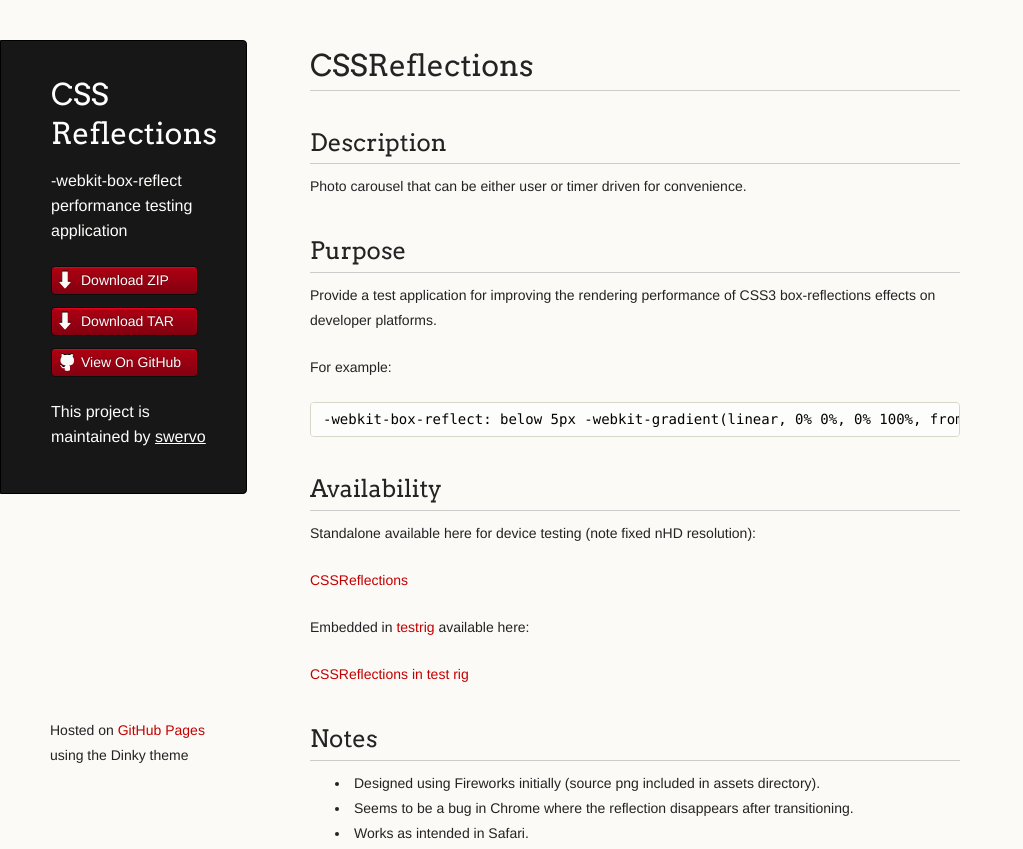
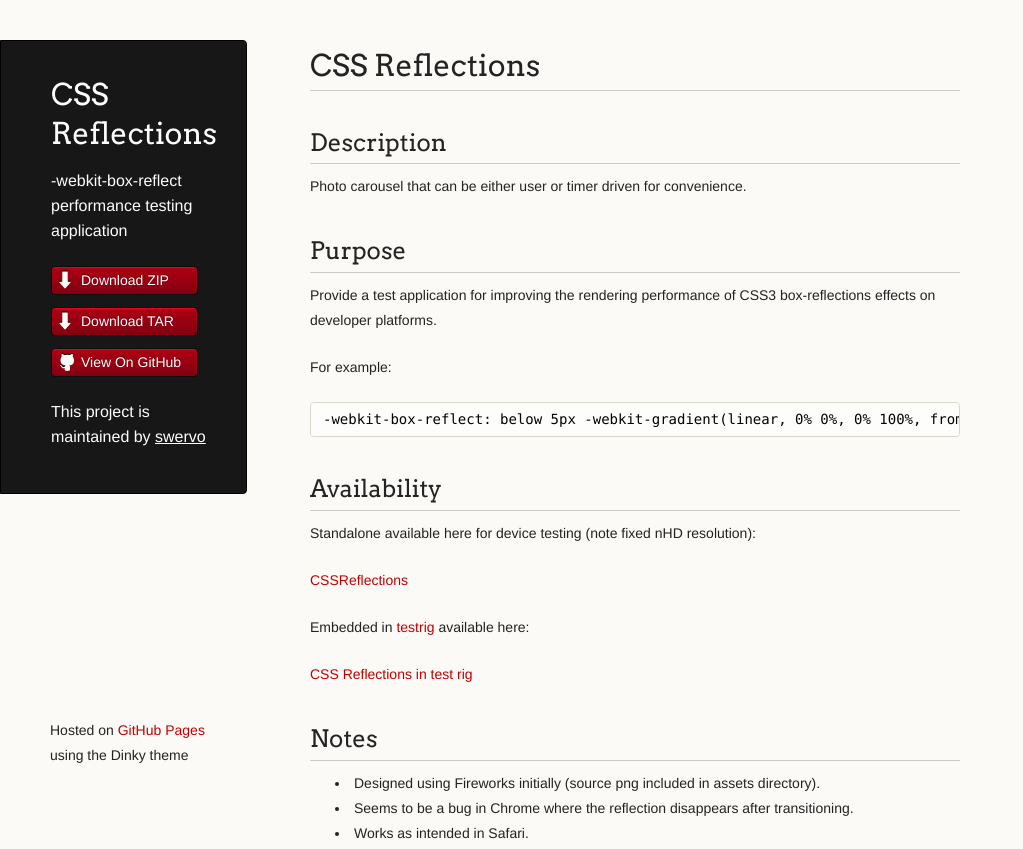
Before and after one commit to fairyly/cssReflections, a plain HTML site: page index.html in a window 1280 px wide. Shown: the top 849 px of the page, without its empty margins (0-1023 px from the left). Drawn offline with Linux system fonts and the light colour scheme.

Commit message:
Update index.html

```diff
--- a/index.html
+++ b/index.html
@@ -31,7 +31,7 @@
       </header>
       <section>
         <h1>
-<a id="cssreflections" class="anchor" href="#cssreflections" aria-hidden="true"><span class="octicon octicon-link"></span></a>CSSReflections</h1>
+<a id="cssreflections" class="anchor" href="#cssreflections" aria-hidden="true"><span class="octicon octicon-link"></span></a>CSS Reflections</h1>
 
 <h2>
 <a id="description" class="anchor" href="#description" aria-hidden="true"><span class="octicon octicon-link"></span></a>Description</h2>
@@ -57,7 +57,7 @@
 
 <p>Embedded in <a href="https://github.com/swervo/cssSandbox">testrig</a> available here:</p>
 
-<p><a href="http://www.papersnail.co.uk/sandbox/shell/index.html?http://www.papersnail.co.uk/portfolio/CSSReflections/?nHD" title="In test rig">CSSReflections in test rig</a></p>
+<p><a href="http://www.papersnail.co.uk/sandbox/shell/index.html?http://www.papersnail.co.uk/portfolio/CSSReflections/?nHD" title="In test rig">CSS Reflections in test rig</a></p>
 
 <h2>
 <a id="notes" class="anchor" href="#notes" aria-hidden="true"><span class="octicon octicon-link"></span></a>Notes</h2>
```
